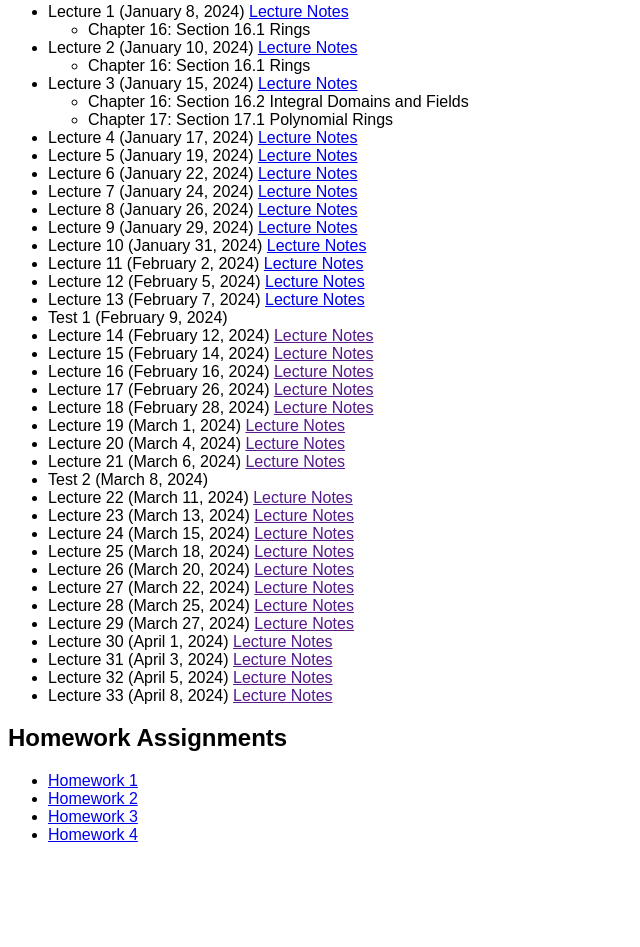
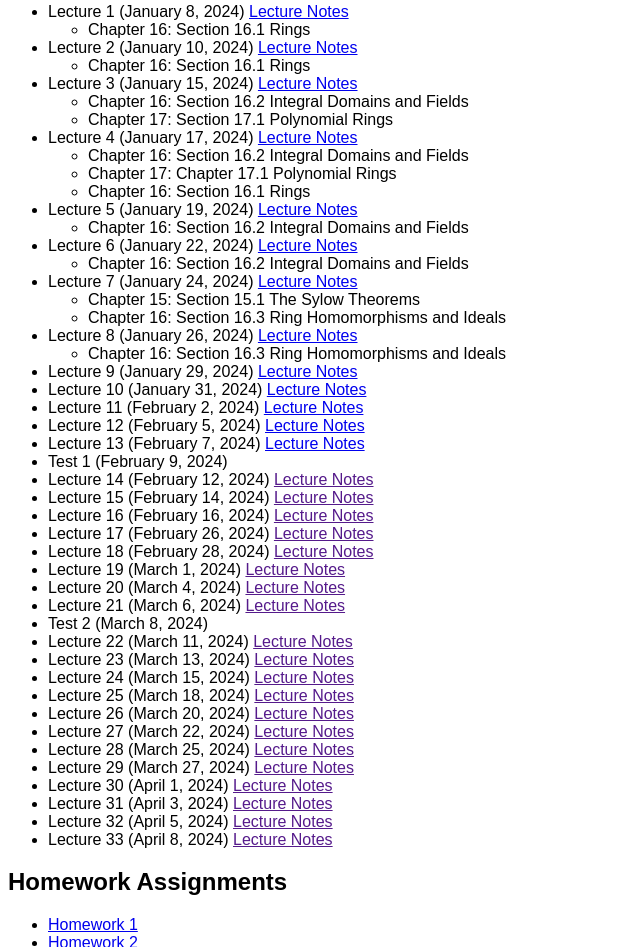
Before and after one commit to joetran0/MATH-3022-Algebra-II-Winter-2024, a plain HTML site: page index.html in a window 1280 px wide. Shown: the part 1894-2841 px from the top of the page, without its empty margins (0-640 px from the left). Before the commit the page ends 2754 px from the top, so only its background shows below. Drawn offline with Linux system fonts and the light colour scheme.

Commit message:
Update index.html

```diff
--- a/index.html
+++ b/index.html
@@ -105,10 +105,28 @@
                 <li>Chapter 17: Section 17.1 Polynomial Rings</li>
             </ul>
             <li>Lecture 4 (January 17, 2024) <a href="M3022-Lecture4.pdf">Lecture Notes</a></li>
+            <ul>
+                <li>Chapter 16: Section 16.2 Integral Domains and Fields</li>
+                <li>Chapter 17: Chapter 17.1 Polynomial Rings</li>
+                <li>Chapter 16: Section 16.1 Rings</li>
+            </ul>
             <li>Lecture 5 (January 19, 2024) <a href="M3022-Lecture5.pdf">Lecture Notes</a></li>
+            <ul>
+                <li>Chapter 16: Section 16.2 Integral Domains and Fields</li>
+            </ul>
             <li>Lecture 6 (January 22, 2024) <a href="M3022-Lecture6.pdf">Lecture Notes</a></li>
+            <ul>
+                <li>Chapter 16: Section 16.2 Integral Domains and Fields</li>
+            </ul>
             <li>Lecture 7 (January 24, 2024) <a href="M3022-Lecture7.pdf">Lecture Notes</a></li>
+            <ul>
+                <li>Chapter 15: Section 15.1 The Sylow Theorems</li>
+                <li>Chapter 16: Section 16.3 Ring Homomorphisms and Ideals</li>
+            </ul>
             <li>Lecture 8 (January 26, 2024) <a href="M3022-Lecture8.pdf">Lecture Notes</a></li>
+            <ul>
+                <li>Chapter 16: Section 16.3 Ring Homomorphisms and Ideals</li>
+            </ul>
             <li>Lecture 9 (January 29, 2024) <a href="M3022-Lecture9.pdf">Lecture Notes</a></li>
             <li>Lecture 10 (January 31, 2024) <a href="M3022-Lecture10.pdf">Lecture Notes</a></li>
             <li>Lecture 11 (February 2, 2024) <a href="M3022-Lecture11.pdf">Lecture Notes</a></li>
```
